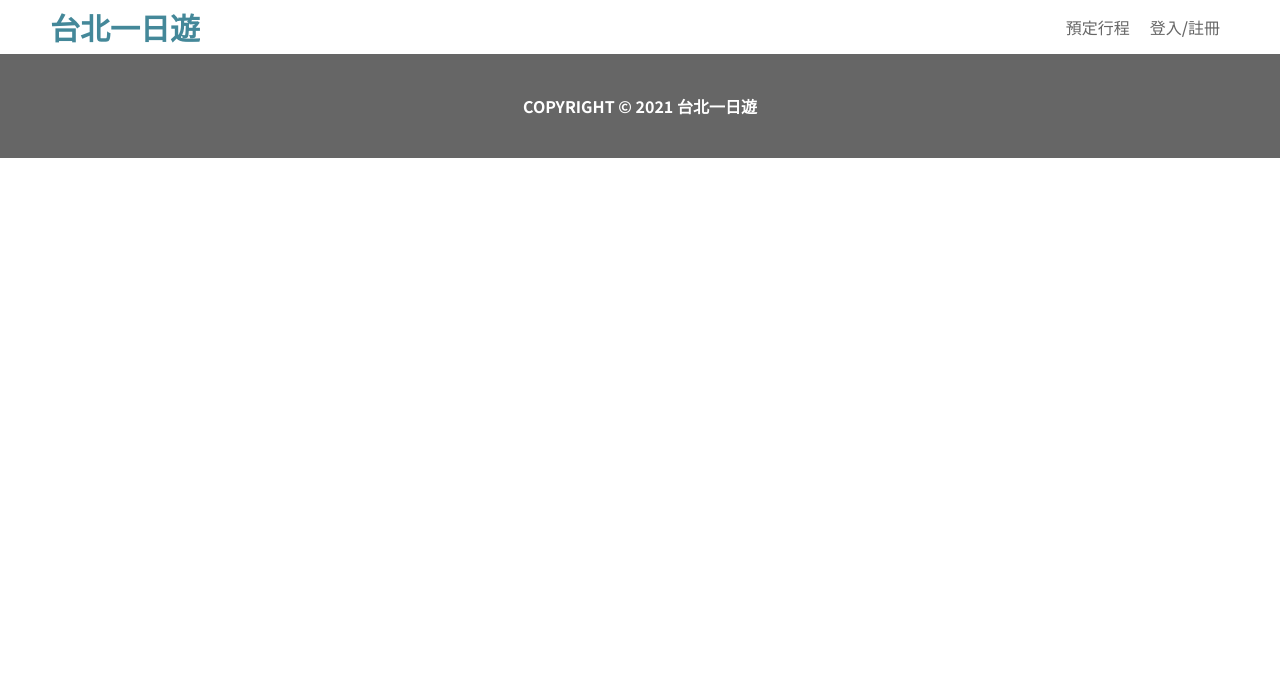
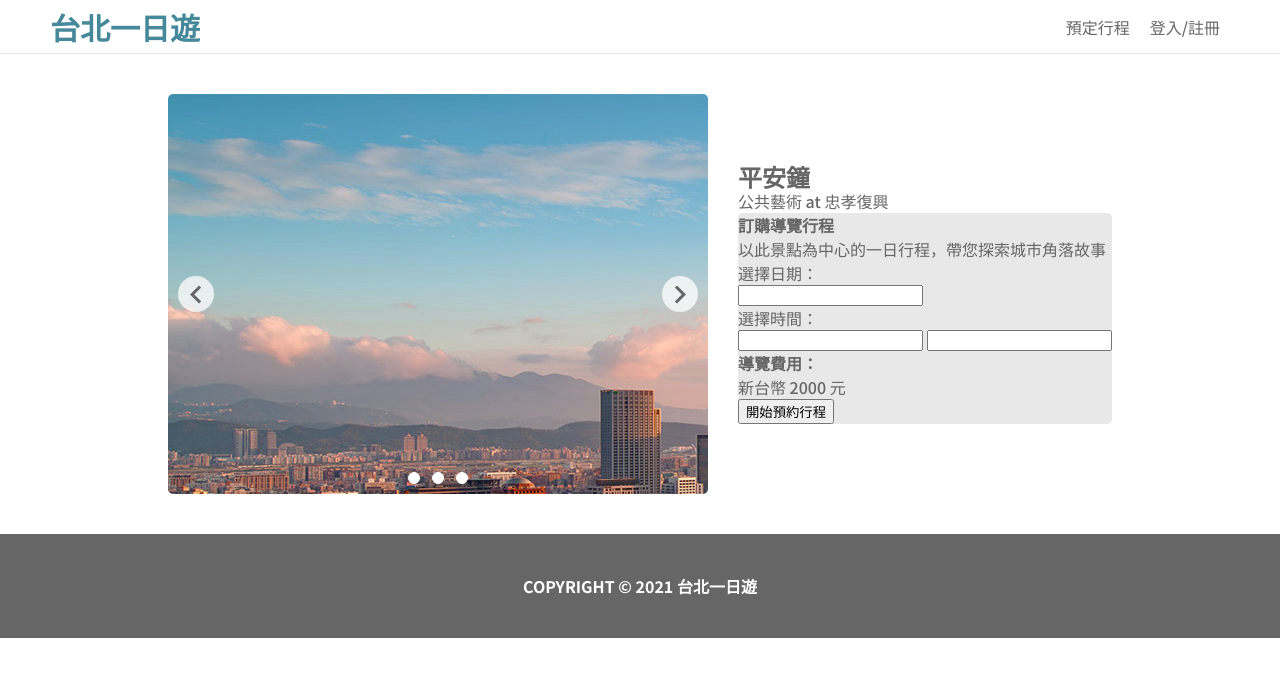
Before and after one commit to yiyun-liao/bootcamp-work-taipei-day-trip, a FastAPI app: page /attraction/1 in a window 1280 px wide. Shown: the top 677 px of the page. Run offline with FastAPI, Linux system fonts and the light colour scheme.

Commit message:
slide style

```diff
--- a/static/attraction.html
+++ b/static/attraction.html
@@ -14,7 +14,46 @@
 </head>
 <body>
   <!-- <header></header> -->
-  <main></main>
+  <main>
+    <section id="attraction-intro">
+      <div class="attraction-card">
+        <div class="attraction-slide">
+            <div id="slide-left-btn"><i class="mdi mdi-chevron-left"></i></div>
+            <div id="slide-right-btn"><i class="mdi mdi-chevron-right"></i></div>
+            <ol class="pagination">
+              <li><i class="mdi mdi-circle-small"></i></li>
+              <li><i class="mdi mdi-circle-small"></i></li>
+              <li><i class="mdi mdi-circle-small"></i></li>
+            </ol>
+        </div>
+        <div class="attraction-profile">
+          <h3>平安鐘</h3>
+          <p>公共藝術 at 忠孝復興</p>
+          <div id="attraction-bookSection">
+            <p class="body-bold">訂購導覽行程</p>
+            <p>以此景點為中心的一日行程，帶您探索城市角落故事</p>
+            <div>
+              <div>
+                <table class="body-bold">選擇日期：</table>
+                <input type="text">
+              </div>
+              <div>
+                <table class="body-bold">選擇時間：</table>
+                <input type="text">
+                <input type="text">
+              </div>
+            </div>
+            <div>
+              <p class="body-bold">導覽費用：</p>
+              <p>新台幣 2000 元</p>
+            </div>
+            <button>開始預約行程</button>
+          </div>
+        </div>
+      </div>
+      <div class="attraction-desc"></div>
+    </section>
+  </main>
   <!-- <footer></footer> -->
 </body>
 </html>
--- a/static/style/global.css
+++ b/static/style/global.css
@@ -21,6 +21,7 @@
     --color-white-000:#ffffff00;
     --color-white-200:#ffffff33;
     --color-white-400:#ffffff66;
+    --color-white-750:#ffffffbf;
     --color-white-900: #ffffff;
 
 
@@ -154,6 +155,7 @@ header{
     background-color: var(--color-white-900);
     height: 54px;
     width: 100vw;
+    border-bottom: 1px solid var(--color-gray-20);
 }
 
 nav{
--- a/static/style/styleAttraction.css
+++ b/static/style/styleAttraction.css
@@ -3,8 +3,131 @@
 }
 
 /* intro */
+#attraction-intro{
+    max-width: 1200px;
+    padding: 40px 0;
+    margin: auto;
+}
 
 /* card */
+.attraction-card{
+    margin: 0 15px 0 15px;
+    display: flex;
+    justify-content: center;
+    align-items: center;
+    gap: 30px;
+}
+
+
+/* card-slide */
+.attraction-slide{
+    width: 540px;
+    height: 400px;
+    border-radius: 5px;
+    background-image: url(../image/welcome.jpg);
+    display: flex;
+    justify-content: center;
+    align-items: center;
+    position: relative;
+}
+
+#slide-left-btn{
+    position: absolute;
+    left: 10px;
+    top: calc( 50% - 18px );
+    height: fit-content;
+    cursor: pointer;
+}
+
+#slide-right-btn{
+    position: absolute;
+    right: 10px;
+    top: calc( 50% - 18px );
+    height: fit-content;
+    cursor: pointer;
+}
+
+.pagination{
+    position: absolute;
+    bottom: 10px;
+    cursor: pointer;
+    display: flex;
+    width: fit-content;
+    height: fit-content;
+    margin: 0 6px;
+    gap: 12px;
+}
+
+.pagination li{
+    width: 12px;
+    height: 12px;
+}
+
+
+.attraction-slide i.mdi-chevron-left,
+.attraction-slide i.mdi-chevron-right{
+    font-size: 36px;
+    width: 36px;
+    height: 36px;
+    display: flex;
+    justify-content: center;
+    align-items: center;
+    border-radius: 50%;
+    border: none;
+    color: var(--color-gray-70);
+    background-color: var(--color-white-750);
+}
+
+.attraction-slide i.mdi-circle-small{
+    font-size: 12px;
+    width: 12px;
+    height: 12px;
+    display: flex;
+    justify-content: center;
+    align-items: center;
+    border-radius: 50%;
+    color: var(--color-white-900);
+    border: 1px solid var(--color-white-900);
+    background-color: var(--color-white-900);
+}
+
+.attraction-slide i.mdi-chevron-left:hover,
+.attraction-slide i.mdi-chevron-right:hover{
+    color: var(--color-cyan-70);
+    background-color: var(--color-white-900);
+}
+
+.attraction-slide i.mdi-circle-small:hover{
+    color: var(--color-cyan-20);
+    border: 1px solid var(--color-white-900);
+    background-color: var(--color-cyan-20);
+}
+
+.attraction-slide i.mdi-chevron-left:active,
+.attraction-slide i.mdi-chevron-right:active{
+    background-color: var(--color-white-750);
+    color: var(--color-gray-70);
+}
+
+.attraction-slide i.mdi-circle-small:active{
+    color: var(--color-black-900) ;
+    border: 1px solid var(--color-white-900);
+    background-color: var(--color-black-900);
+}
+
+
+/* card-profile */
+.attraction-profile{
+    color: var(--color-gray-70);
+}
+
+#attraction-bookSection{
+    border-radius: 5px;
+    background-color: var(--color-gray-20);
+}
 
 
 /* desc */
+.attraction-dec{
+
+}
```
